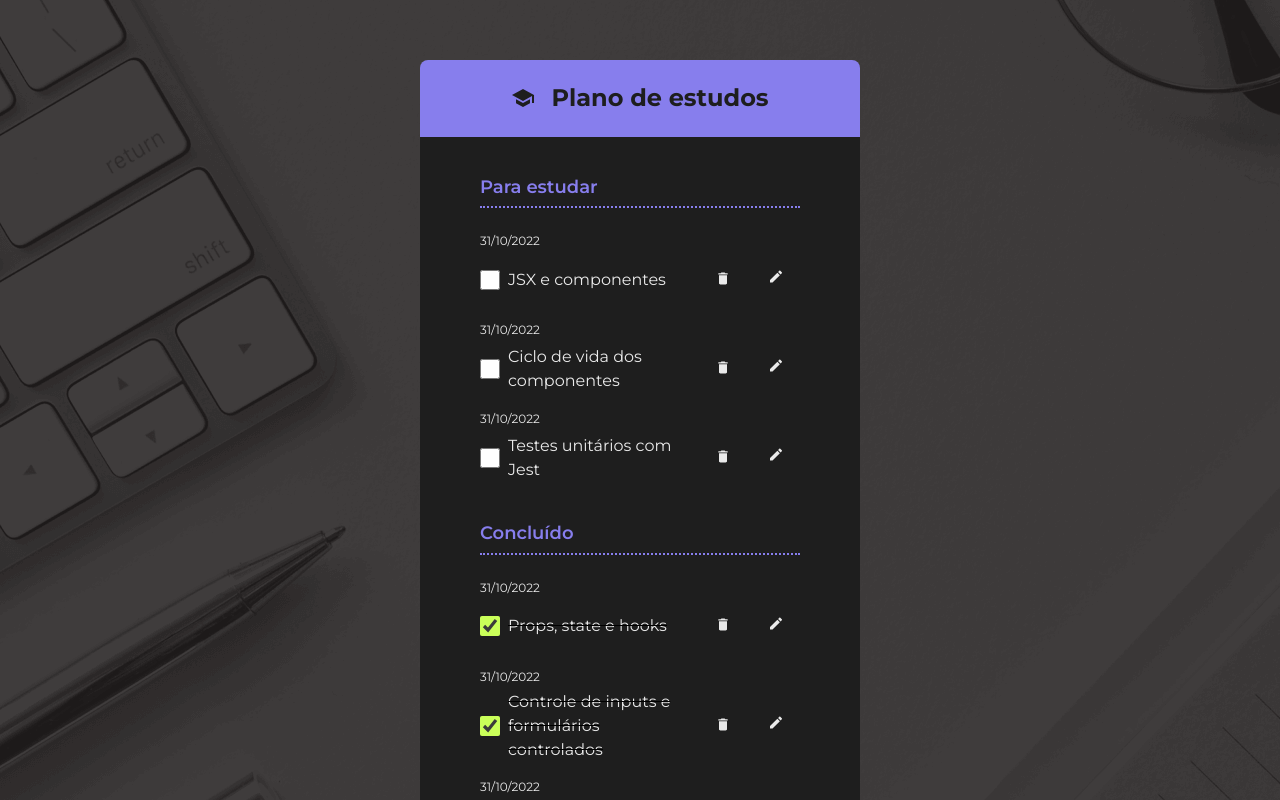
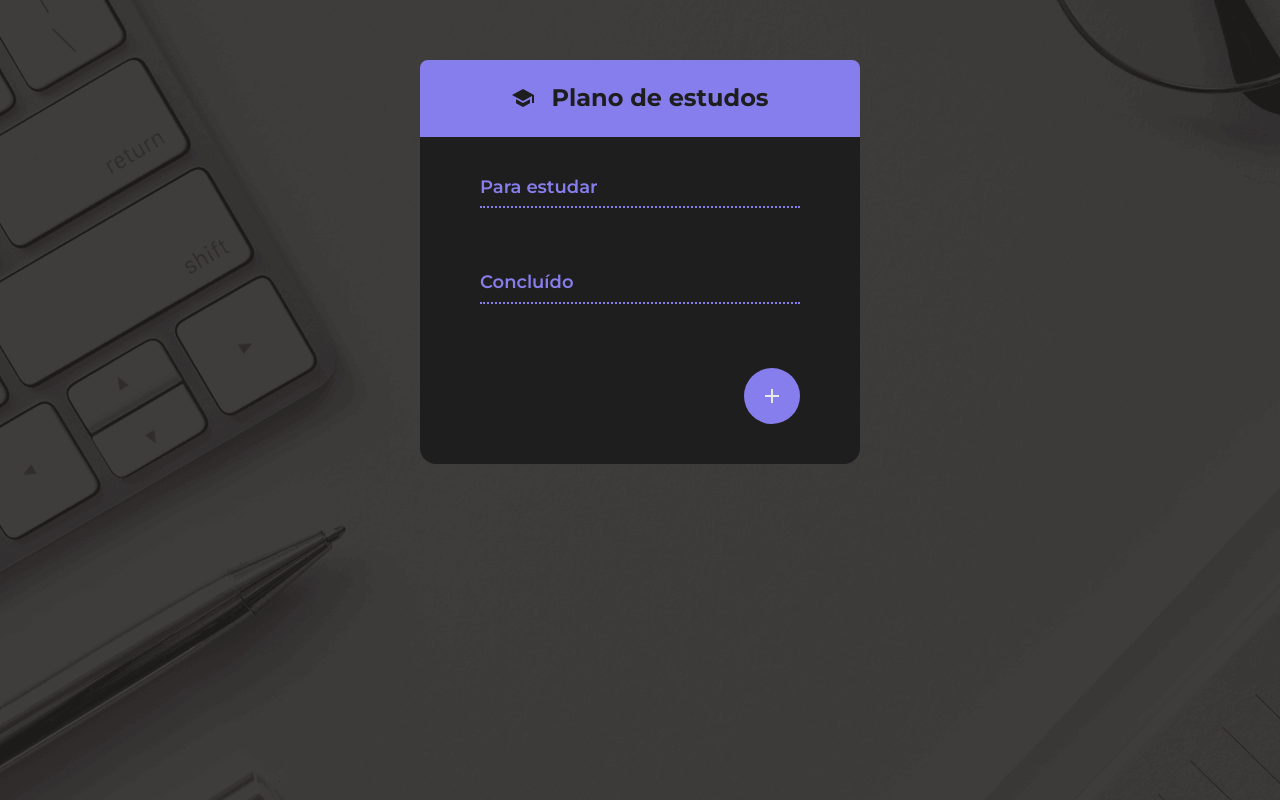
Before and after one commit to gkglau/react-to-do-list, a React (Vite) app: page / in a window 1280 px wide. Shown: the top 800 px of the page. Built offline with nearby package versions, Linux system fonts and the light colour scheme.

Commit message:
set localStorage

```diff
--- a/src/components/TodoProvider/index.jsx
+++ b/src/components/TodoProvider/index.jsx
@@ -1,46 +1,16 @@
-import { useState } from "react";
+import { useEffect, useState } from "react";
 import TodoContext from "./TodoContext";
 
+const TODOS = "todos";
+
 export function TodoProvider({ children }) {
-  const [todos, setTodos] = useState([
-    {
-      id: 1,
-      description: "JSX e componentes",
-      completed: false,
-      createdAt: "2022-10-31",
-    },
-    {
-      id: 2,
-      description: "Props, state e hooks",
-      completed: true,
-      createdAt: "2022-10-31",
-    },
-    {
-      id: 3,
-      description: "Ciclo de vida dos componentes",
-      completed: false,
-      createdAt: "2022-10-31",
-    },
-    {
-      id: 4,
-      description: "Testes unitários com Jest",
-      completed: false,
-      createdAt: "2022-10-31",
-    },
-    {
-      id: 5,
-      description: "Controle de inputs e formulários controlados",
-      completed: true,
-      createdAt: "2022-10-31",
-    },
-    {
-      id: 6,
-      description: "Rotas dinâmicas",
-      completed: true,
-      createdAt: "2022-10-31",
-    },
-  ]);
+  const savedTodo = localStorage.getItem(TODOS);
 
+  const [todos, setTodos] = useState(savedTodo ? JSON.parse(savedTodo) : []);
+
+  useEffect(() => {
+    localStorage.setItem("todos", JSON.stringify(todos));
+  }, [todos]);
   const addTodo = (formData) => {
     const description = formData.get("description");
     setTodos((prevState) => {
```
